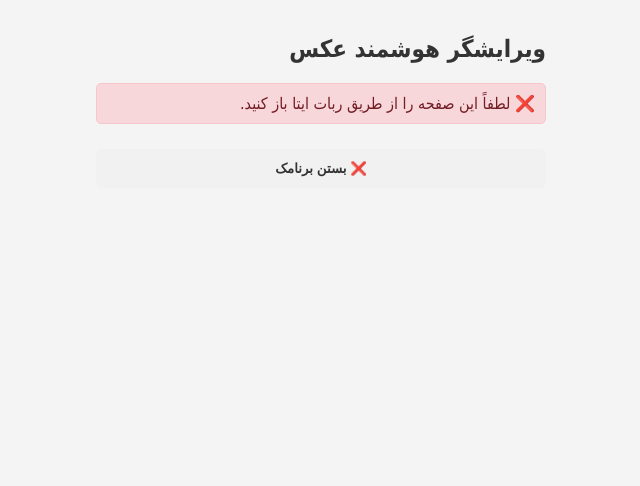
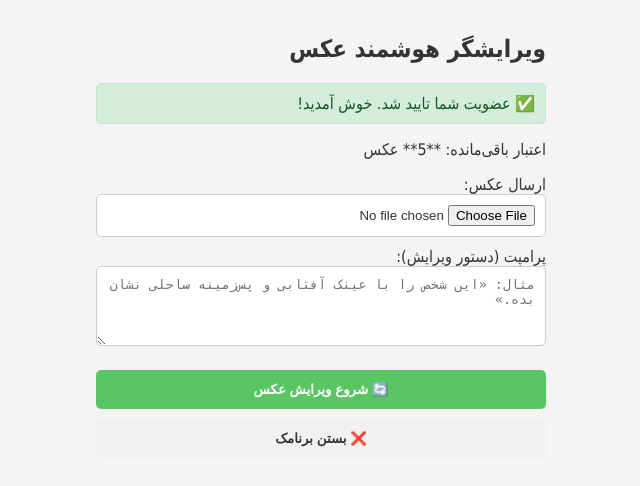
Before and after one commit to mohammad5818-dot/eitabot, a Flask app: page / in a window 1280 px wide. Shown: the top 486 px of the page, without its empty margins (319-959 px from the left). Run offline with Flask 3, Linux system fonts and the light colour scheme; data that the repository does not hold is empty; some libraries are stand-ins or nearby versions.

Commit message:
Update index.html

```diff
--- a/templates/index.html
+++ b/templates/index.html
@@ -1,39 +1,30 @@
 <!DOCTYPE html>
-<html lang="fa">
+<html>
 <head>
-<meta charset="UTF-8">
-<meta name="viewport" content="width=device-width, initial-scale=1.0">
     <title>ویرایشگر عکس ایتا</title>
+    <meta name="viewport" content="width=device-width, initial-scale=1.0, user-scalable=no">
     <script src="https://bot.eitaa.com/eitaa-web-app.js"></script>
     <style>
         body {
-    margin: 0;
-    padding: 15px;
-    font-family: Tahoma, sans-serif;
+            margin: 0; padding: 15px; font-family: Tahoma, sans-serif;
             background-color: var(--tg-theme-bg-color, #f4f4f4);
             color: var(--tg-theme-text-color, #333);
-    direction: rtl;
-    text-align: right;
+            text-align: right; direction: rtl;
         }
         .container { max-width: 450px; margin: 0 auto; }
         input[type="file"], textarea {
             width: 100%; padding: 10px; margin-bottom: 10px; border-radius: 5px;
             border: 1px solid var(--tg-theme-secondary-bg-color, #ccc);
-    box-sizing: border-box;
             background-color: var(--tg-theme-secondary-bg-color, white);
             color: var(--tg-theme-text-color, #333);
+            box-sizing: border-box;
         }
         textarea { height: 80px; resize: vertical; }
         button {
-    width: 100%;
-    padding: 12px;
-    margin-top: 10px;
-    border: none;
-    border-radius: 5px;
+            width: 100%; background-color: var(--tg-theme-button-color, #5ac663);
+            color: var(--tg-theme-button-text-color, white); border: none;
+            padding: 12px; margin-top: 10px; cursor: pointer; border-radius: 5px;
             font-weight: bold;
-    cursor: pointer;
-    background-color: var(--tg-theme-button-color, #5ac663);
-    color: var(--tg-theme-button-text-color, white);
         }
         .status-box { padding: 10px; margin-bottom: 15px; border-radius: 5px; }
         .success { background-color: #d4edda; color: #155724; border: 1px solid #c3e6cb; }
@@ -50,13 +41,13 @@ button {
         <div id="main-form" style="display: none;">
             <p id="credit-display">اعتبار باقی‌مانده: **0**</p>
 
-    <label>۱. ارسال عکس:</label>
+            <label>ارسال عکس:</label>
             <input type="file" id="image-file" accept="image/jpeg, image/png" required>
 
-    <label>۲. پرامپت (دستور ویرایش):</label>
+            <label>پرامپت (دستور ویرایش):</label>
             <textarea id="prompt-text" placeholder="مثال: «این شخص را با عینک آفتابی و پس‌زمینه ساحلی نشان بده.»" required></textarea>
 
-    <button id="process-btn">🔄 شروع ویرایش عکس</button>
+            <button onclick="processImage()" id="process-btn">🔄 شروع ویرایش عکس</button>
         </div>
 
         <div id="credit-menu" style="display: none; text-align: center;">
@@ -74,34 +65,44 @@ button {
     </div>
 
     <script>
-let userId = null;
+        let userId;
 
-function initApp() {
-    if (window.Eitaa && Eitaa.WebApp.initDataUnsafe && Eitaa.WebApp.initDataUnsafe.user) {
+        // اگر WebApp واقعی ایتا موجود باشد
+        if (window.Eitaa && Eitaa.WebApp && Eitaa.WebApp.initDataUnsafe && Eitaa.WebApp.initDataUnsafe.user) {
             Eitaa.WebApp.ready();
             userId = Eitaa.WebApp.initDataUnsafe.user.id;
+        } else {
+            // شبیه‌سازی کاربر برای تست در مرورگر
+            console.warn("⚠️ WebApp واقعی ایتا پیدا نشد، از userId شبیه‌سازی شده استفاده می‌شود.");
+            window.Eitaa = {
+                WebApp: {
+                    ready: () => {},
+                    initDataUnsafe: { user: { id: 123456 } },
+                    sendData: (data) => console.log("SendData:", data),
+                    close: () => console.log("WebApp.close() called")
+                }
+            };
+            userId = 123456;
+        }
+
         checkStatus();
-    } else {
-        document.getElementById('app-status').className = 'status-box error';
-        document.getElementById('app-status').innerText = '❌ لطفاً این صفحه را از طریق ربات ایتا باز کنید.';
-    }
-}
 
         async function checkStatus() {
             try {
-        const res = await fetch('/api/status', {
+                const response = await fetch('/api/status', {
                     method: 'POST',
                     headers: {'Content-Type': 'application/json'},
                     body: JSON.stringify({ user_id: userId })
                 });
-        const data = await res.json();
+                const data = await response.json();
+
                 const statusDiv = document.getElementById('app-status');
                 const creditDisplay = document.getElementById('credit-display');
 
                 if (data.is_member) {
                     statusDiv.className = 'status-box success';
-            statusDiv.innerText = '✅ عضویت شما تایید شد. خوش آمدید!';
-            creditDisplay.innerText = `اعتبار باقی‌مانده: **${data.credits}** عکس`;
+                    statusDiv.innerHTML = `✅ عضویت شما تایید شد. خوش آمدید!`;
+                    creditDisplay.innerHTML = `اعتبار باقی‌مانده: **${data.credits}** عکس`;
 
                     if (data.credits > 0) {
                         document.getElementById('main-form').style.display = 'block';
@@ -112,19 +113,19 @@ async function checkStatus() {
                     }
                 } else {
                     statusDiv.className = 'status-box error';
-            statusDiv.innerHTML = `❌ برای استفاده از برنامک، لطفاً در کانال‌های زیر عضو شوید:<br>
-            ${data.required_channels.map(c => `<a href="https://t.me/${c}" target="_blank">@${c}</a>`).join(', ')}
-            <br>بعد از عضویت، برنامک را مجدداً باز کنید.`;
+                    statusDiv.innerHTML = `
+                        ❌ برای استفاده از برنامک، لطفاً در کانال‌های مورد نیاز عضو شوید.
+                    `;
                     document.getElementById('main-form').style.display = 'none';
                     document.getElementById('credit-menu').style.display = 'none';
                 }
-    } catch {
+            } catch (error) {
                 document.getElementById('app-status').className = 'status-box error';
-        document.getElementById('app-status').innerText = '❌ خطای ارتباط با سرور.';
+                document.getElementById('app-status').innerHTML = '❌ خطای ارتباط با سرور.';
             }
         }
 
-document.getElementById('process-btn').addEventListener('click', async () => {
+        async function processImage() {
             const fileInput = document.getElementById('image-file');
             const promptText = document.getElementById('prompt-text').value;
             const processBtn = document.getElementById('process-btn');
@@ -135,49 +136,61 @@ document.getElementById('process-btn').addEventListener('click', async () => {
             }
 
             processBtn.disabled = true;
-    processBtn.innerText = '... در حال پردازش توسط Gemini';
+            processBtn.innerHTML = '... در حال پردازش توسط Gemini';
             document.getElementById('output-area').style.display = 'none';
 
             const reader = new FileReader();
             reader.onloadend = async function() {
                 const base64Image = reader.result;
+
                 try {
-            const res = await fetch('/api/process_image', {
+                    const response = await fetch('/api/process_image', {
                         method: 'POST',
                         headers: {'Content-Type': 'application/json'},
-                body: JSON.stringify({ user_id: userId, image: base64Image, prompt: promptText })
+                        body: JSON.stringify({
+                            user_id: userId,
+                            image: base64Image,
+                            prompt: promptText
+                        })
                     });
-            const data = await res.json();
+                    const data = await response.json();
+
                     if (data.status === 'success') {
                         document.getElementById('output-text').innerText = data.result;
                         document.getElementById('output-area').style.display = 'block';
-                document.getElementById('credit-display').innerText = `اعتبار باقی‌مانده: **${data.remaining_credits}** عکس`;
+                        document.getElementById('credit-display').innerHTML = `اعتبار باقی‌مانده: **${data.remaining_credits}** عکس`;
 
-                Eitaa.WebApp.sendData(JSON.stringify({ result: 'success', prompt: promptText }));
+                        Eitaa.WebApp.sendData(JSON.stringify({
+                            result: 'success',
+                            prompt: promptText
+                        }));
                     } else {
                         alert(`خطا: ${data.message || 'خطای ناشناخته.'}`);
                     }
-        } catch {
+
+                } catch (error) {
                     alert('خطا در ارسال به سرور.');
                 } finally {
                     processBtn.disabled = false;
-            processBtn.innerText = '🔄 شروع ویرایش عکس';
+                    processBtn.innerHTML = '🔄 شروع ویرایش عکس';
                     checkStatus();
                 }
             };
             reader.readAsDataURL(fileInput.files[0]);
-});
+        }
 
         async function buyCredit(amount) {
              const creditMenu = document.getElementById('credit-menu');
-    creditMenu.innerHTML = 'در حال انتقال به صفحه پرداخت... (شبیه‌سازی)';
+             creditMenu.innerHTML = 'در حال انتقال به صفحه پرداخت... (این یک شبیه‌سازی است)';
+
              try {
-        const res = await fetch('/api/buy_credit', {
+                const response = await fetch('/api/buy_credit', {
                     method: 'POST',
                     headers: {'Content-Type': 'application/json'},
-            body: JSON.stringify({ user_id: userId, amount })
+                    body: JSON.stringify({ user_id: userId, amount: amount })
                 });
-        const data = await res.json();
+                const data = await response.json();
+
                 alert(`تبریک! شما ${amount} اعتبار خریدید. اعتبار جدید: ${data.new_credits}`);
                 checkStatus();
              } catch {
@@ -186,7 +199,6 @@ async function buyCredit(amount) {
              }
         }
 
-initApp();
     </script>
 </body>
 </html>
```
Lines whose indentation alone changed are shown as unchanged.
